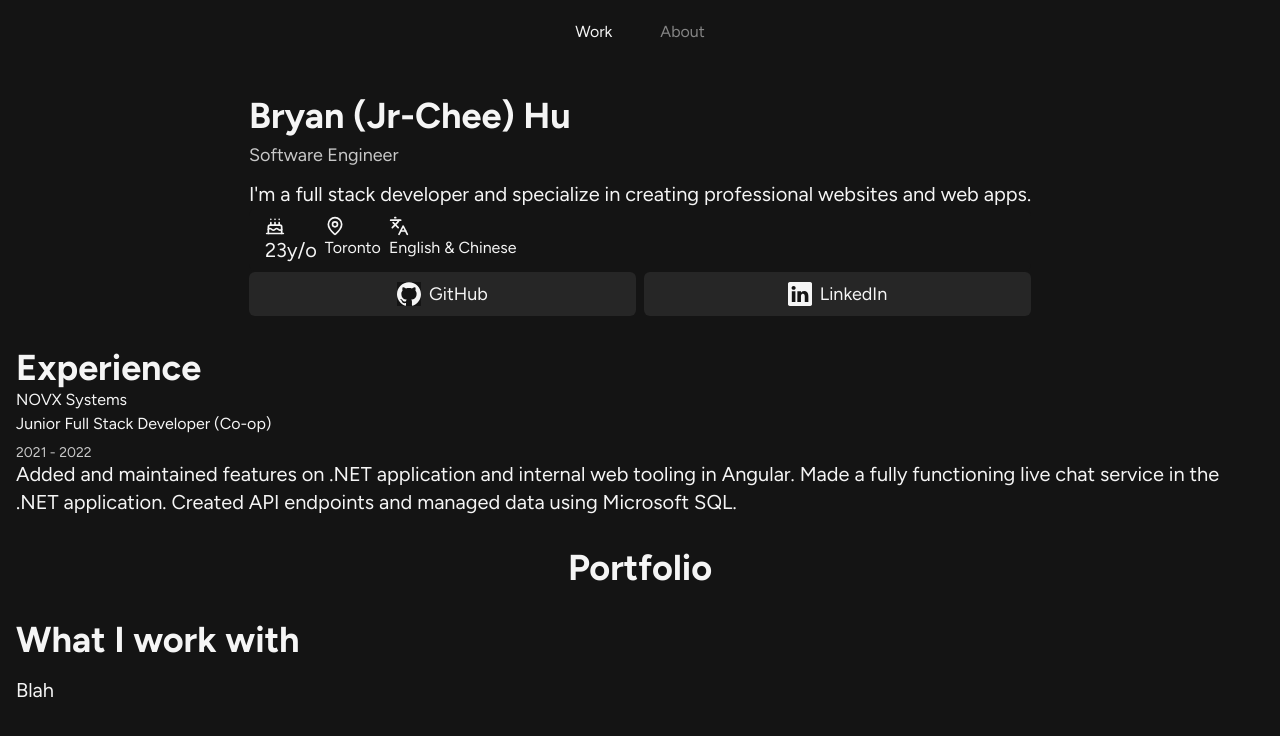
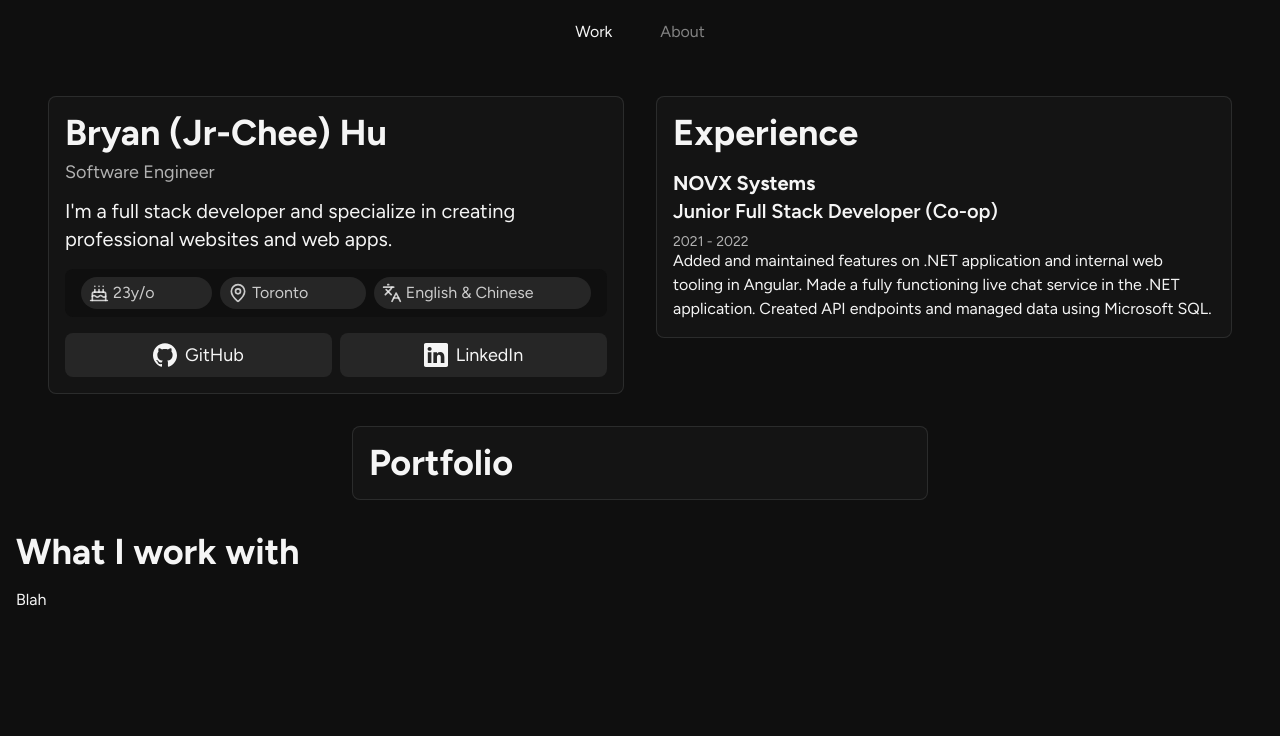
Before and after one commit to mrdude8391/branflakes, a React (Vite) app: page / in a window 1280 px wide. Shown: the top 736 px of the page. Built offline with nearby package versions, Linux system fonts and the light colour scheme.

Commit message:
cleaned up styles

```diff
--- a/src/global.css
+++ b/src/global.css
@@ -7,13 +7,15 @@
 
 @theme inline {
   --color-background: var(--background);
+  --color-container: var(--container);
   --color-foreground: var(--foreground);
   --color-accent: var(--accent);
   --color-border: var(--border);
 }
 
 :root {
-  --background: oklch(0.19 0 0);
+  --background: oklch(0.17 0 0);
+  --container: oklch(0.19 0 0);
   --foreground: oklch(0.97 0 0);
   --border: oklch(1 0 0 / 10%);
   --accent: oklch(0.269 0 0);
@@ -26,35 +28,49 @@
 
 @layer base {
   * {
-    @apply bg-background text-foreground border-border font-figtree;
+    @apply border-border font-figtree;
+  }
+  body {
+    @apply bg-background text-foreground;
   }
   nav {
     @apply sticky w-full h-16;
   }
   #layout-outlet {
-    @apply flex flex-col mx-auto my-4 p-4 w-full max-w-screen min-h-svh items-center;
+    @apply flex flex-col mx-auto my-8 w-full max-w-screen min-h-svh items-center;
   }
   Button {
-    @apply cursor-pointer;
+    @apply cursor-pointer bg-accent px-4 py-2 rounded-lg hover:bg-accent/80 transition-all;
   }
   h1 {
     @apply text-4xl font-bold;
   }
+  h2 {
+    @apply text-xl font-bold;
+  }
+  h3 {
+    @apply text-xl font-semibold;
+  }
   sub {
-    @apply text-lg text-foreground/80;
-  }
-  p {
-    @apply text-xl;
+    @apply text-lg text-foreground/70;
   }
 }
 
 @layer utilities {
-  .container {
-    @apply mx-auto max-w-3xl px-4 lg:px-20 items-center;
+  .max-container {
+    @apply mx-auto w-full px-4 items-start transition-all;
+  }
+
+  .rounded-accent-container {
+    @apply px-2 py-1 flex-auto hover:scale-105 transition-all flex items-center rounded-2xl bg-accent;
   }
 
   .flexCenter {
     @apply flex flex-col items-center justify-center;
+  }
+
+  .dash-block {
+    @apply w-full bg-container p-4 max-w-xl border rounded-lg flex flex-col gap-4;
   }
 }
 
@@ -68,27 +84,6 @@
   }
 
   .social-button {
-    @apply bg-accent px-4 py-2 flex items-center justify-center w-full rounded-md gap-2 text-lg;
+    @apply bg-accent px-4 py-2 flex items-center hover:border hover:bg-accent/80 hover:scale-103 transition-all justify-center w-full rounded-lg gap-2 text-lg;
   }
 }
-
-.showContainer {
-  position: relative;
-  overflow: clip;
-}
-
-.autoShow {
-  display: block;
-  animation: text-appear 1s forwards;
-  animation-timeline: view();
-  animation-range: entry 20% cover 30lvh;
-}
-
-@keyframes text-appear {
-  from {
-    transform: translateY(100%);
-  }
-  to {
-    transform: translateY(0);
-  }
-}
```
